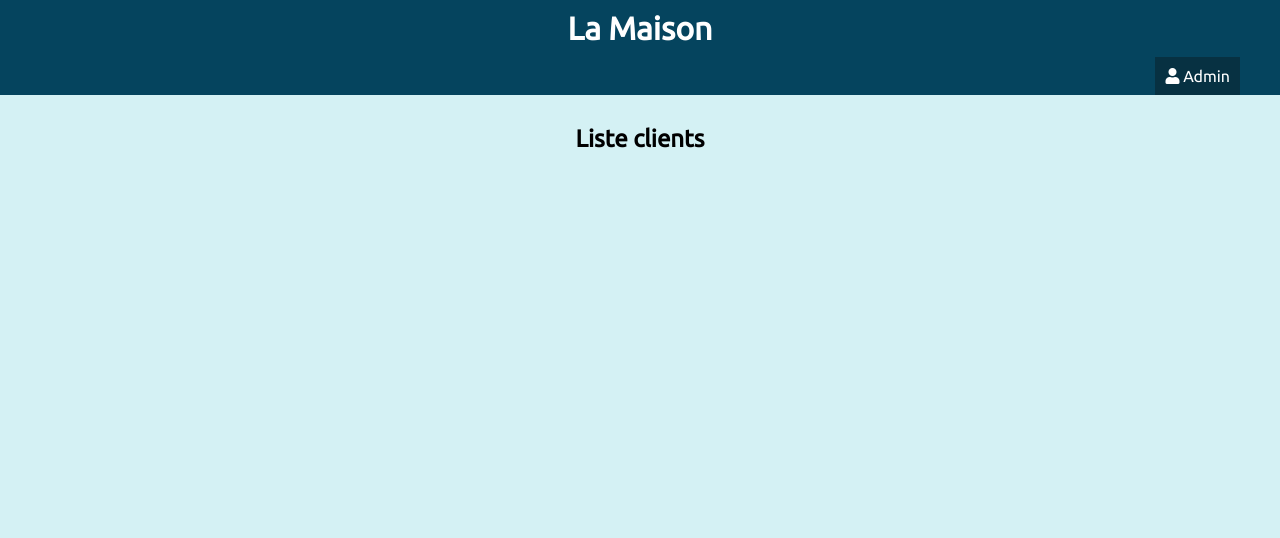
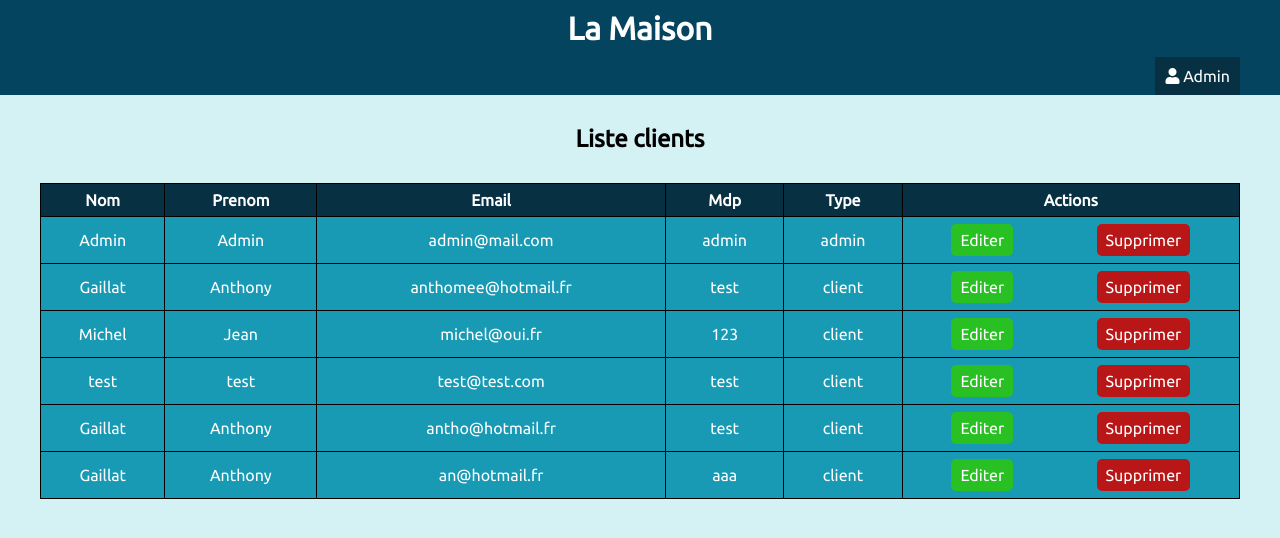
Before and after one commit to gaillA/la_boutique, a PHP site: page /admin/list_clients.php in a window 1280 px wide. Shown: the top 538 px of the page. Run offline with PHP 8.4, Linux system fonts and the light colour scheme; a user stored in the database is signed in; data comes from the database, SQL or seed files in the repository.

Commit message:
ajout liste clients

```diff
--- a/admin/list_clients.php
+++ b/admin/list_clients.php
@@ -4,6 +4,8 @@ session_start();
 
 if ($_SESSION['type'] != 'admin')
   header("Location: ../Accueil");
+
+$clients = getClients();
 ?>
 
 <!DOCTYPE html>
@@ -23,7 +25,33 @@ if ($_SESSION['type'] != 'admin')
   <?php include_once "../public/templates/header_admin.php" ?>
   <main class="container">
     <h2>Liste clients</h2>
-
+    <table>
+      <thead>
+        <tr>
+          <th>Nom</td>
+          <th>Prenom</td>
+          <th>Email</td>
+          <th>Mdp</td>
+          <th>Type</td>
+          <th>Actions</td>
+        </tr>
+      </thead>
+      <tbody>
+        <?php foreach ($clients as $client) : ?>
+          <tr>
+            <td><?= $client['nom'] ?></td>
+            <td><?= $client['prenom'] ?></td>
+            <td><?= $client['email'] ?></td>
+            <td><?= $client['mot_de_passe'] ?></td>
+            <td><?= $client['type'] ?></td>
+            <td class="actions">
+              <a href="#" class="edit">Editer</a>
+              <a href="#" class="supp">Supprimer</a>
+            </td>
+          </tr>
+        <?php endforeach ?>
+      </tbody>
+    </table>
   </main>
   <script src="public/js/jquery-3.6.0.min.js"></script>
   <script src="public/js/main.js"></script>
--- /dev/null
+++ b/fonctions/clients.php
@@ -0,0 +1,10 @@
+<?php
+
+function getClients()
+{
+  $db = dbConnect();
+  $req = $db->prepare("SELECT * FROM users");
+  $req->execute();
+  $result = $req->fetchAll(PDO::FETCH_ASSOC);
+  return $result;
+}
--- a/fonctions/fonctions.php
+++ b/fonctions/fonctions.php
@@ -5,3 +5,4 @@ include_once "connexion.php";
 include_once "inscription.php";
 include_once "categories.php";
 include_once "produits.php";
+include_once "clients.php";
--- a/public/css/style.css
+++ b/public/css/style.css
@@ -309,6 +309,64 @@ form input[type="submit"]:hover {
   text-align: center;
 }
 
+table,
+tr,
+td,
+th {
+  border: black 1px solid;
+  border-collapse: collapse;
+}
+
+table {
+  width: 100%;
+}
+
+table tr {
+  background: var(--blue-grotto);
+}
+
+table th {
+  background: var(--navy-dark-blue);
+}
+
+table td,
+table th {
+  padding: 7px;
+  color: white;
+  text-align: center;
+}
+
+table .actions {
+  border: none;
+  display: flex;
+  justify-content: space-around;
+}
+
+table a {
+  text-decoration: none;
+  color: white;
+  padding: 5px 7px;
+  border-radius: 5px;
+}
+
+table .edit {
+  background: rgb(40, 192, 35);
+  border: rgb(40, 192, 35) solid 2px;
+}
+
+table .edit:hover {
+  background: rgb(12, 129, 8);
+}
+
+table .supp {
+  background: rgb(185, 23, 23);
+  border: rgb(185, 23, 23) solid 2px;
+}
+
+table .supp:hover {
+  background: rgb(124, 10, 10);
+}
+
 @media screen and (max-width: 768px) {
   nav ul li a {
     width: 60px;
```
